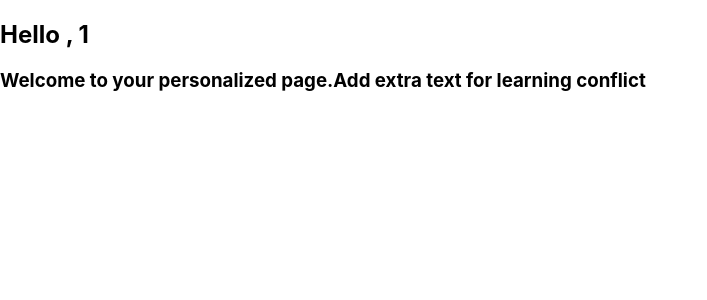
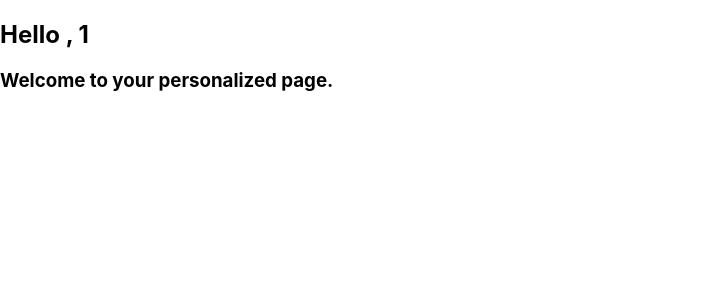
Before and after one commit to sanatjariwala/a, a React (Create React App) app: page /Dynamic/1 in a window 1280 px wide. Shown: the top 300 px of the page, without its empty margins (0-707 px from the left). Built offline with nearby package versions, Linux system fonts and the light colour scheme.

Commit message:
Revert "change with newbranch"

```diff
--- a/src/components/Dynamic.js
+++ b/src/components/Dynamic.js
@@ -7,9 +7,7 @@ function Dynamic() {
     <div>
       {/* {searchQ && */}
       <h2>Hello , {searchQ}</h2>
-      <h3>
-        Welcome to your personalized page.Add extra text for learning conflict
-      </h3>
+      <h3>Welcome to your personalized page.</h3>
     </div>
   );
 }
```
